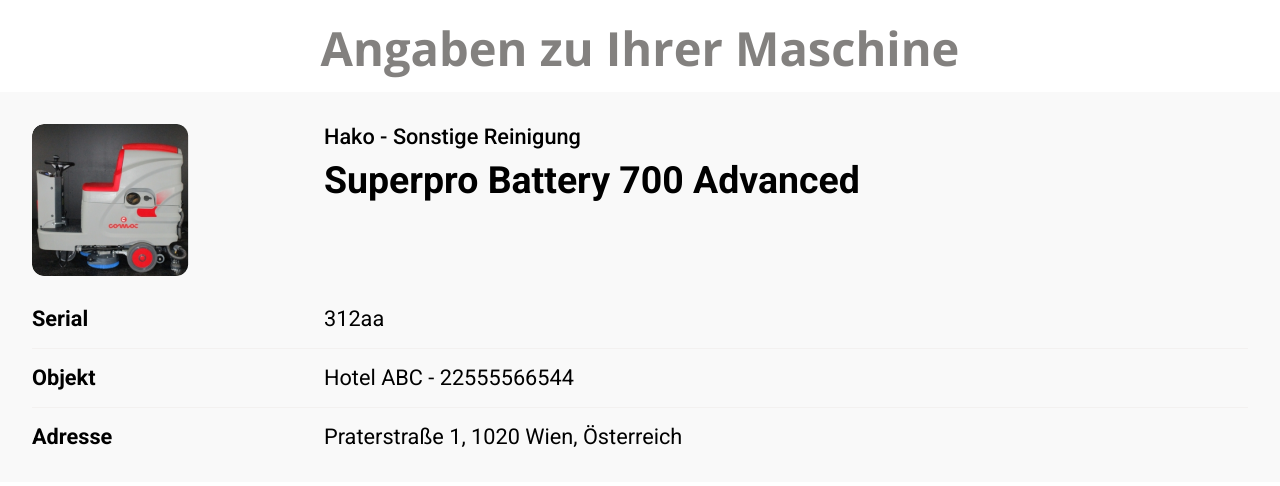
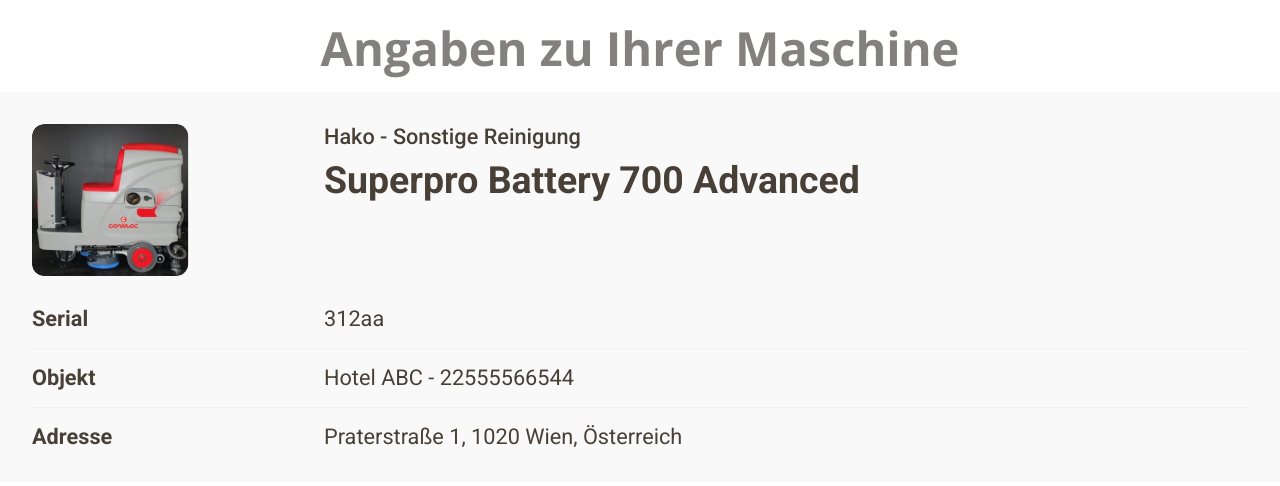
Before and after one commit to SvitlanaKalmutska/TheCardComponent, a Vue app: page / in a window 1280 px wide. Shown: the top 486 px of the page. Built offline with nearby package versions, Linux system fonts and the light colour scheme.

Commit message:
initial commit

```diff
--- a/src/App.vue
+++ b/src/App.vue
@@ -22,6 +22,7 @@
   box-sizing: border-box;
   min-width: 375px;
   overflow-x: hidden;
+  color: #484037;
   font-family: "Roboto", sans-serif;
   font-weight: 400;
   /* font-size: 15px; */
```
